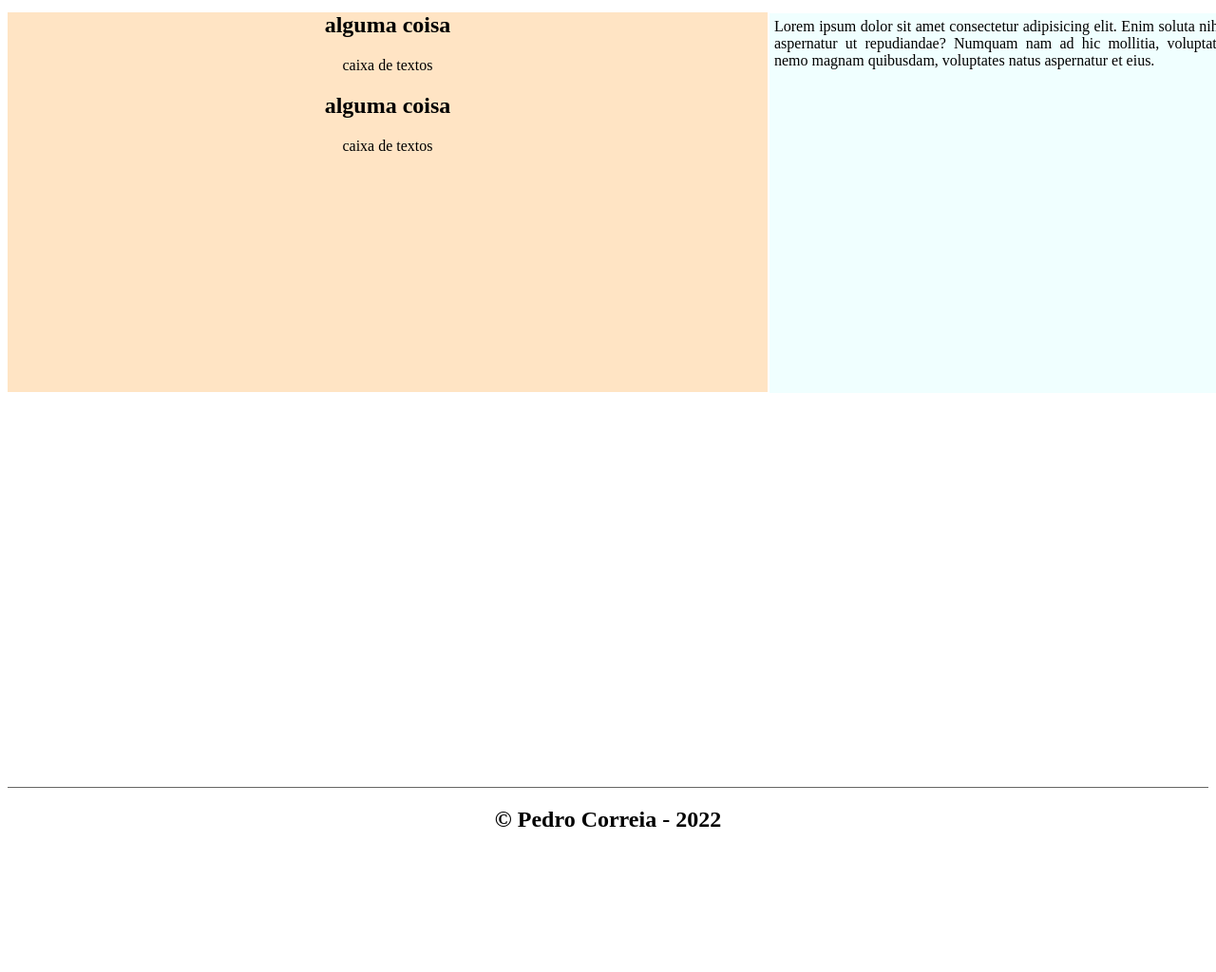
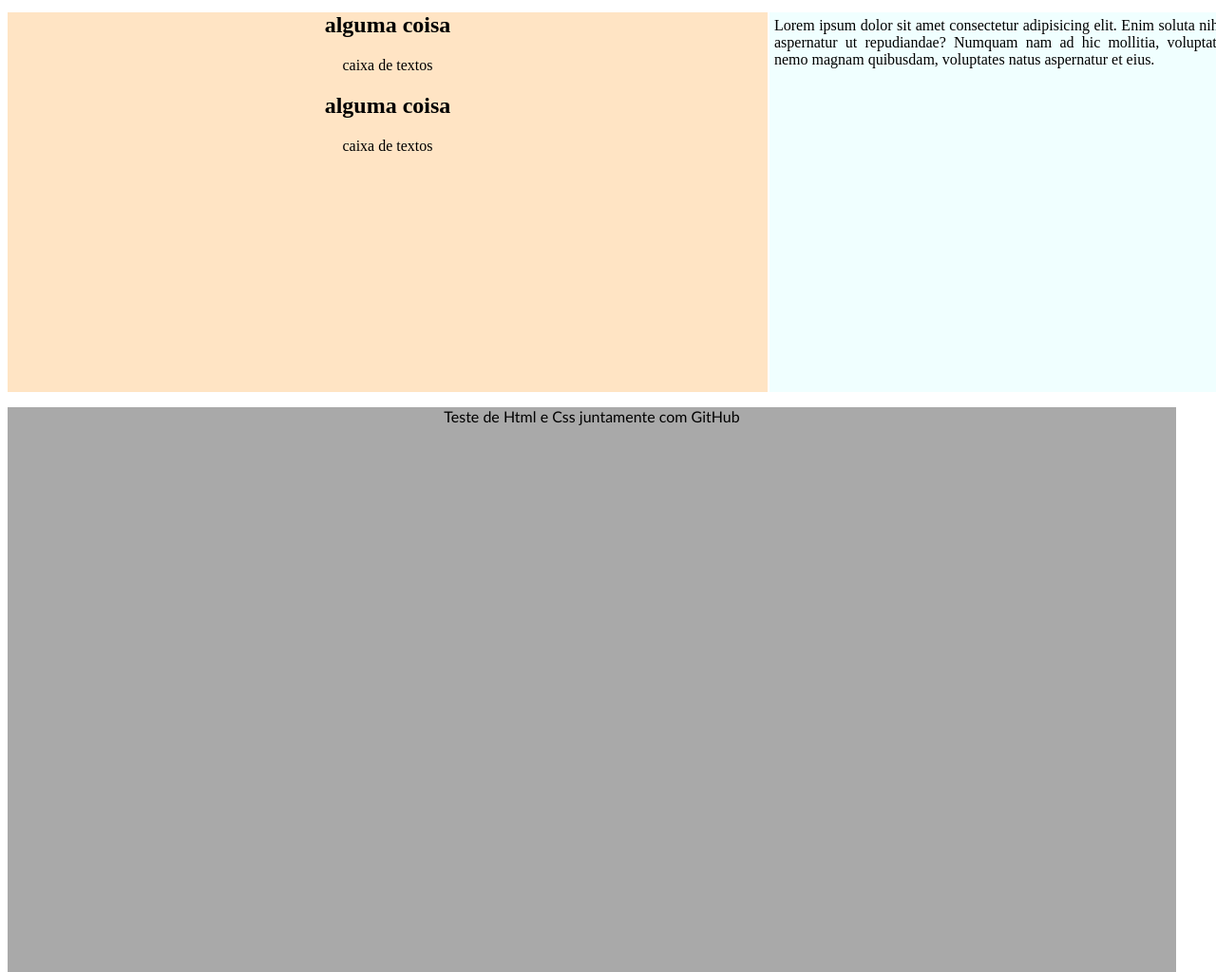
Before and after one commit to hpedrocorreia/Teste-GitHub, a plain HTML site: page TesteGit/Html/teste.html in a window 1280 px wide. Shown: the part 73-1097 px from the top of the page at 95% size. Before the commit the page ends 970 px from the top, so only its background shows below. Drawn offline with Linux system fonts and the light colour scheme.

Commit message:
Alterações no documento

```diff
--- a/TesteGit/Html/Css/teste.css
+++ b/TesteGit/Html/Css/teste.css
@@ -38,7 +38,7 @@ section#corpo p {
 }
 
 aside#lateral {
-    top: -311pt;
+    top: -999pt;
     position: relative;
     left: 802px;
     width: 540px;
@@ -55,3 +55,16 @@ footer#rodape {
     border-top: 1px solid rgb(102, 102, 100);
     text-align: center;
 }
+
+article#baixo {
+    position: relative;
+    top: 0px;
+    height: 900px;
+    width: 1230px;
+    background-color: darkgray;
+}
+
+article#baixo p {
+    text-align: center;
+    font-family: 'Gill Sans', 'Gill Sans MT', Calibri, 'Trebuchet MS', sans-serif;
+}
--- a/TesteGit/Html/teste.html
+++ b/TesteGit/Html/teste.html
@@ -10,6 +10,7 @@
 </head>
 
 <body>
+    <main>
         <header class="menu">
             <ul>
                 <img src="imgs/logo.git.png" alt="">
@@ -25,15 +26,21 @@
             <h1>alguma coisa</h1>
             <p>caixa de textos</p>
         </section>
+        <article id="baixo">
+            <p>Teste de Html e Css juntamente com GitHub</p>
+        </article>
 
         <aside id="lateral">
-        <p>Lorem ipsum dolor sit amet consectetur adipisicing elit. Enim soluta nihil minima aspernatur ut repudiandae?
-            Numquam nam ad hic mollitia, voluptatum quam nemo magnam quibusdam, voluptates natus aspernatur et eius.</p>
+            <p>Lorem ipsum dolor sit amet consectetur adipisicing elit. Enim soluta nihil minima aspernatur ut
+                repudiandae?
+                Numquam nam ad hic mollitia, voluptatum quam nemo magnam quibusdam, voluptates natus aspernatur et eius.
+            </p>
         </aside>
 
         <footer id="rodape">
             <h2>&copy; Pedro Correia - 2022</h2>
         </footer>
+    </main>
 </body>
 
 </html>
```
Lines whose indentation alone changed are shown as unchanged.
